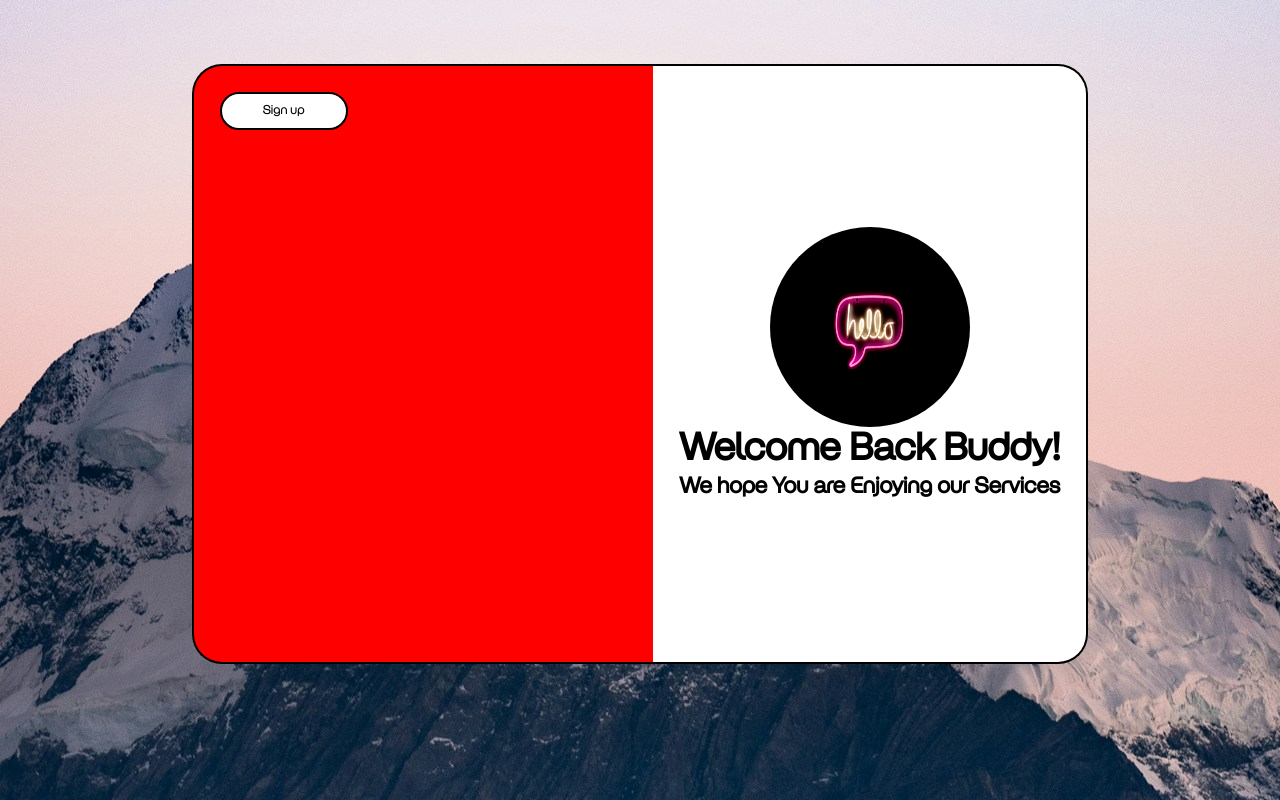
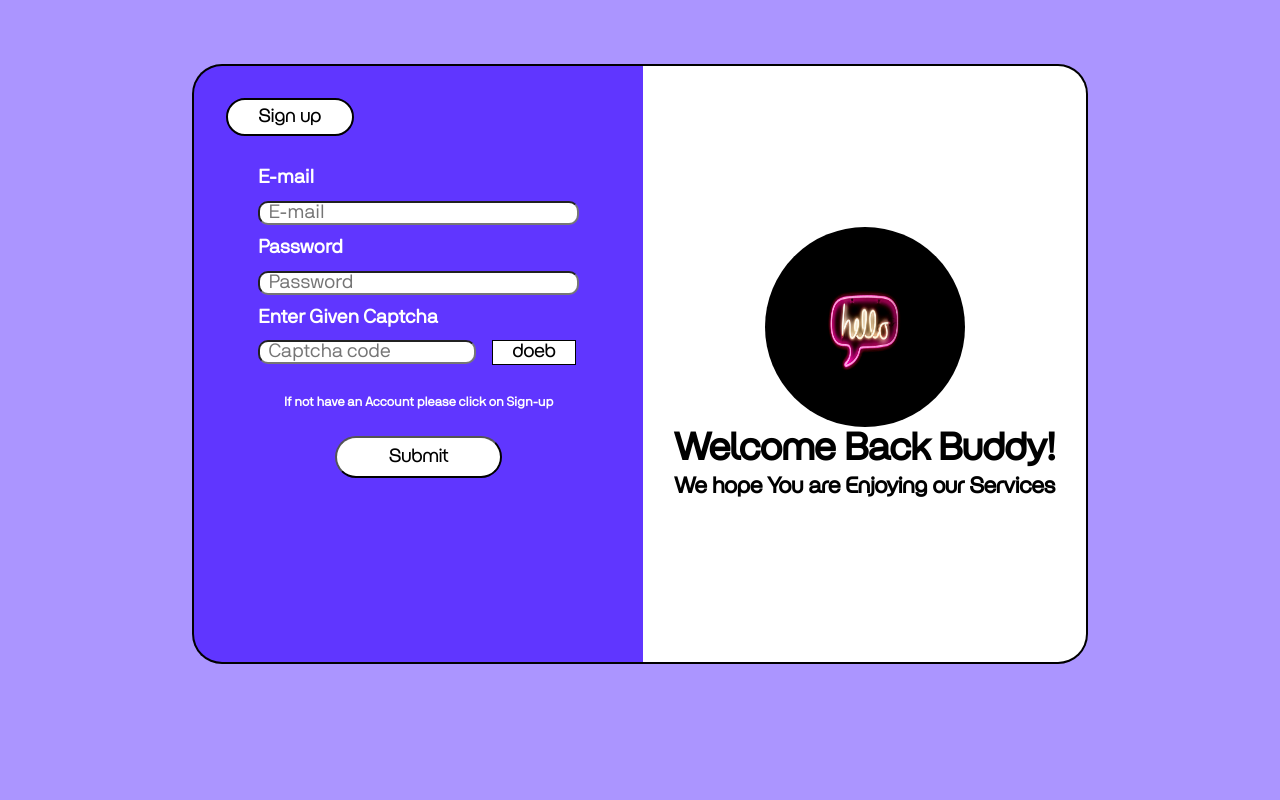
Before and after one commit to DHRUV-SHERE/Login-Page, a plain HTML site: page index.html in a window 1280 px wide. Drawn offline with nearby package versions, Linux system fonts and the light colour scheme.

Commit message:
Some Changes

```diff
--- a/index.html
+++ b/index.html
@@ -9,11 +9,32 @@
     <link rel="stylesheet" href="./style.css">
 </head>
 
-<body>
+<body onload="generate()">
     <div id="main">
         <div id="login">
             <div id="login1">
                 <button type="button">Sign up</button>
+                <form action="#">
+                    <h4>E-mail</h4>
+                    <input type="text" id="Email" placeholder="  E-mail">
+                    <h4>Password</h4>
+                    <input type="Password" id="pass" placeholder="  Password">
+                    <!-- Captcha Code -->
+                    <h4>Enter Given Captcha</h4>
+                    <div id="captcha">
+                        <div id="user-input" class="inline">
+                            <input type="text" id="submit" placeholder="  Captcha code" />
+                        </div>
+                        <div id="image" class="inline" selectable="False">
+                        </div>
+                        <div class="inline" onclick="generate()">
+                            <i class="fas fa-sync"></i>
+                        </div>
+                    </div>
+                    <h5>If not have an Account please click on Sign-up</h5>
+                    <input type="submit" id="btn" onclick="printmsg()" />
+                    <p id="key"></p>
+                </form>
             </div>
             <div id="login2">
                 <img src="./IMG/Hello.jpg" alt="Hello">
@@ -23,13 +44,13 @@
         </div>
 
         <div id="signup">
-            <div id="signup1">
-                <button type="button">Log in</button>
-            </div>
             <div id="signup2">
                 <img src="./IMG/Hello.jpg" alt="Hello">
                 <h1>Welcome New User!</h1>
                 <h3>We hope you Enjoy Our Service</h3>
+            </div>
+            <div id="signup1">
+                <button type="button">Log in</button>
             </div>
         </div>
     </div>
--- a/script.js
+++ b/script.js
@@ -5,15 +5,59 @@ let signup1btn = document.querySelector("#signup1 button");
 let signup = document.querySelector("#signup");
 
 login1btn.addEventListener("click", function () {
-    gsap.to("#login", { opacity: 0 });
-    gsap.to("#signup", { opacity: 1 });
+    gsap.to("#login", { opacity: 0 ,duration :0.8});
+    gsap.to("#signup", { opacity: 1 ,duration :0.8});
     login.style.display = "none";
     signup.style.display = "flex";
 });
 
 signup1btn.addEventListener("click", function () {
-    gsap.to("#signup", { opacity: 0 });
-    gsap.to("#login", { opacity: 1 });
+    gsap.to("#signup", { opacity: 0 ,duration :0.8});
+    gsap.to("#login", { opacity: 1 ,duration :0.8});
     signup.style.display = "none";
     login.style.display = "flex";
 });
+
+
+let captcha;
+function generate() {
+
+    // Clear old input
+    document.getElementById("submit").value = "";
+
+    // Access the element to store
+    // the generated captcha
+    captcha = document.getElementById("image");
+    let uniquechar = "";
+
+    const randomchar =
+        "ABCDEFGHIJKLMNOPQRSTUVWXYZabcdefghijklmnopqrstuvwxyz0123456789";
+
+    // Generate captcha for length of
+    // 5 with random character
+    for (let i = 1; i < 5; i++) {
+        uniquechar += randomchar.charAt(
+            Math.random() * randomchar.length)
+    }
+
+    // Store generated input
+    captcha.innerHTML = uniquechar;
+}
+
+function printmsg() {
+    const usr_input = document
+        .getElementById("submit").value;
+
+    // Check whether the input is equal
+    // to generated captcha or not
+    if (usr_input == captcha.innerHTML) {
+        let s = document.getElementById("key")
+            .innerHTML = "Matched";
+        generate();
+    }
+    else {
+        let s = document.getElementById("key")
+            .innerHTML = "not Matched";
+        generate();
+    }
+}
--- a/style.css
+++ b/style.css
@@ -8,21 +8,22 @@
     src: url(./Rejouice-Headline.ttf);
 }
 
-*{
+* {
     margin: 0;
     padding: 0;
     box-sizing: border-box;
 }
 
-body{
+body {
     height: 100vh;
     width: 100vw;
-    background-image: url(./IMG/Bg.jpg);
+    background-color: rgba(55, 0, 255, 0.415);
+    /* background-image: url(./IMG/Login.jpg);
     object-fit: cover;
-    background-position: center;
+    background-position: center; */
 }
 
-#main{
+#main {
     width: 100%;
     height: 100%;
     display: flex;
@@ -34,13 +35,14 @@ body{
     padding: 5vw 15vw;
 }
 
-#login{
+#login {
     width: 100%;
     height: 100%;
     display: flex;
 }
 
-#login1{
+/* Login 1 */
+#login1 {
     border-left: 2px solid black;
     border-top: 2px solid black;
     border-bottom: 2px solid black;
@@ -48,11 +50,12 @@ body{
     border-top-left-radius: 30px;
     height: 75vh;
     width: 100%;
-    background-color: red;
-    padding: 2vw;
+    background-color: rgba(55, 0, 255, 0.64);
+    padding: 2.5vw;
+    font-family: nb;
 }
 
-#login1 button{
+#login1 button {
     border: 2px solid black;
     width: 10vw;
     height: 3vw;
@@ -60,10 +63,97 @@ body{
     background-color: white;
     font-family: rejoy;
     font-weight: 100;
-    font-size: 1vw;
+    font-size: 1.5vw;
 }
 
-#login2{
+#login1 form {
+    padding: 2vw;
+    display: flex;
+    flex-direction: column;
+}
+
+#login1 form h4 {
+    font-family: nb;
+    margin: 0.5vw;
+    font-size: 1.5vw;
+    color:white;
+}
+
+#login1 form h5{
+    font-family: nb;
+    color:white;
+    margin: auto;
+    font-size: 1vw;
+    padding: 2vw;
+}
+
+#login1 form input {
+    font-family: nb;
+    margin: 0.5vw;
+    font-size: 1.5vw;
+    border-radius: 10px;
+}
+
+#login1 #btn{
+    font-family: rejoy;
+    background-color: white;
+    width: 50%;
+    border-radius: 30px;
+    margin: auto;
+    padding: 0.6vw;
+}
+
+
+/* Captcha */
+#captcha{
+    display: flex;
+    justify-content: space-between;
+    align-items: center;
+}
+
+#image{
+    text-decoration-line: calc(height(100/50));
+    font-family: rejoy;
+    border: 1px solid black;
+    width: 25%;
+    text-align: center;
+    font-size: 1.5vw;
+    background-color: white;
+}
+
+
+#form #user-input {
+    box-shadow: 5px 5px 5px 5px gray;
+    width: auto;
+    margin-right: 10px;
+    padding: 10px;
+    padding-bottom: 0px;
+    height: 40px;
+}
+
+#form input {
+    border: 1px black solid;
+}
+
+#form .inline {
+    display: inline-block;
+}
+
+#form #btn {
+    box-shadow: 5px 5px 5px grey;
+    color: aqua;
+    margin: 10px;
+    background-color: brown;
+}
+
+#key{
+    font-family: nb;
+    text-align: center;
+    color: white;
+}
+
+/* Login 2 */
+#login2 {
     border-right: 2px solid black;
     border-top: 2px solid black;
     border-bottom: 2px solid black;
@@ -78,22 +168,48 @@ body{
     align-items: center;
     font-family: rejoy;
     font-size: 1.5vw;
+    padding: 2vw;
 }
 
-#login2 img{
+#login2 img {
     width: 200px;
     height: 200px;
     border-radius: 50%;
 }
 
-#signup{
+#signup {
     width: 100%;
     height: 100%;
     display: none;
     opacity: 0;
 }
 
-#signup1{
+/* Signup 2 */
+#signup1 {
+    border-right: 2px solid black;
+    border-top: 2px solid black;
+    border-bottom: 2px solid black;
+    border-bottom-right-radius: 30px;
+    border-top-right-radius: 30px;
+    height: 75vh;
+    width: 100%;
+    background-color: rgba(55, 0, 255, 0.64);
+    padding: 2.5vw;
+}
+
+#signup1 button {
+    border: 2px solid black;
+    width: 10vw;
+    height: 3vw;
+    border-radius: 25px;
+    background-color: white;
+    font-family: rejoy;
+    font-weight: 100;
+    font-size: 1.5vw;
+}
+
+/* Signup 2 */
+#signup2 {
     border-left: 2px solid black;
     border-top: 2px solid black;
     border-bottom: 2px solid black;
@@ -102,38 +218,16 @@ body{
     height: 75vh;
     width: 100%;
     background-color: white;
-    padding: 2vw;
-}
-
-#signup1 button{
-    border: 2px solid black;
-    width: 10vw;
-    height: 3vw;
-    border-radius: 25px;
-    background-color: red;
-    font-family: rejoy;
-    font-weight: 100;
-    font-size: 1vw;
-}
-
-#signup2{
-    border-right: 2px solid black;
-    border-top: 2px solid black;
-    border-bottom: 2px solid black;
-    border-bottom-right-radius: 30px;
-    border-top-right-radius: 30px;
-    height: 75vh;
-    width: 100%;
-    background-color: red;
     display: flex;
     flex-direction: column;
     justify-content: center;
     align-items: center;
     font-family: rejoy;
     font-size: 1.5vw;
+    padding: 2vw;
 }
 
-#signup img{
+#signup img {
     width: 200px;
     height: 200px;
     border-radius: 50%;
```
Also changed, not shown: IMG/DarkBg.jpg (added).
